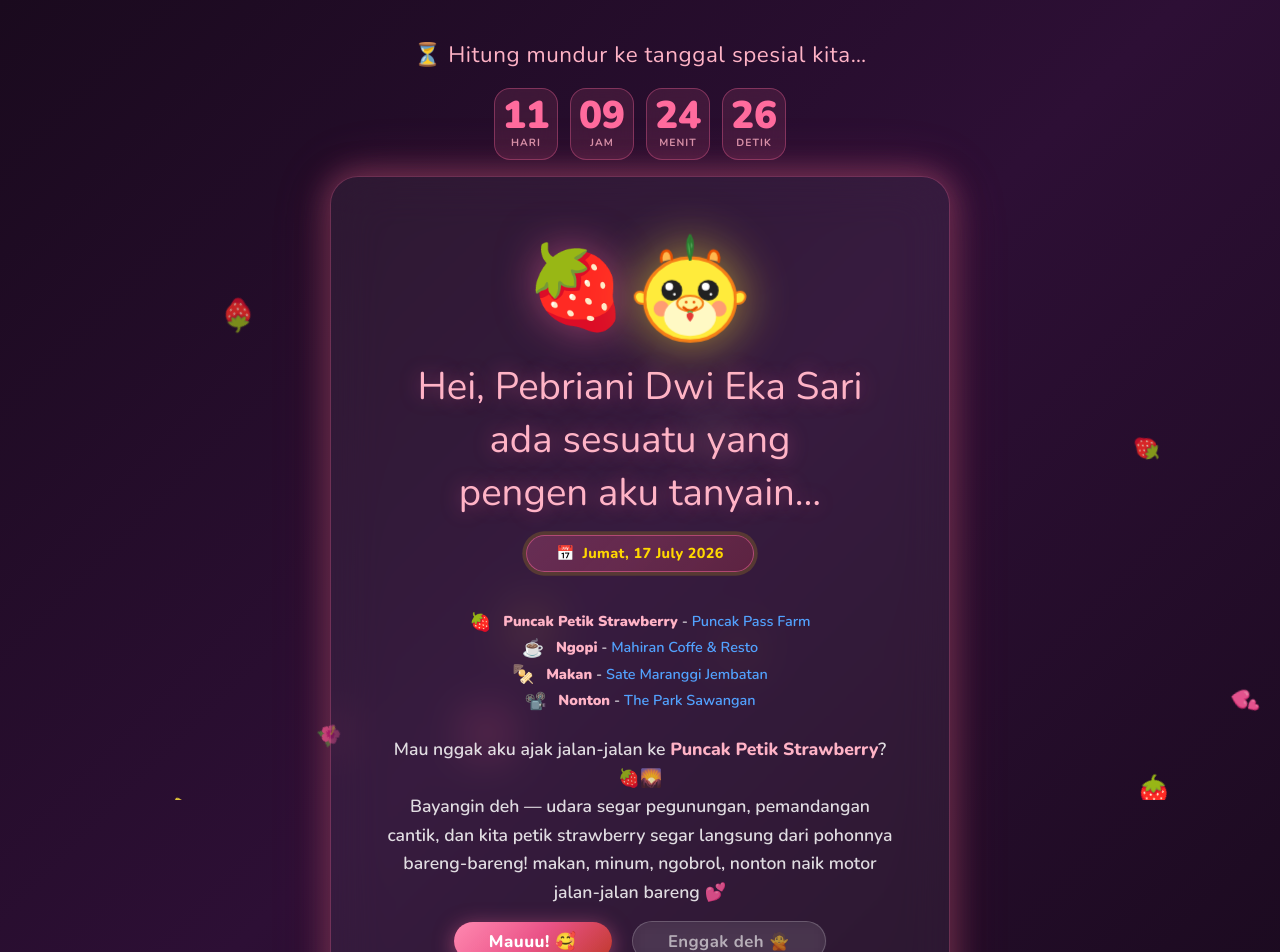
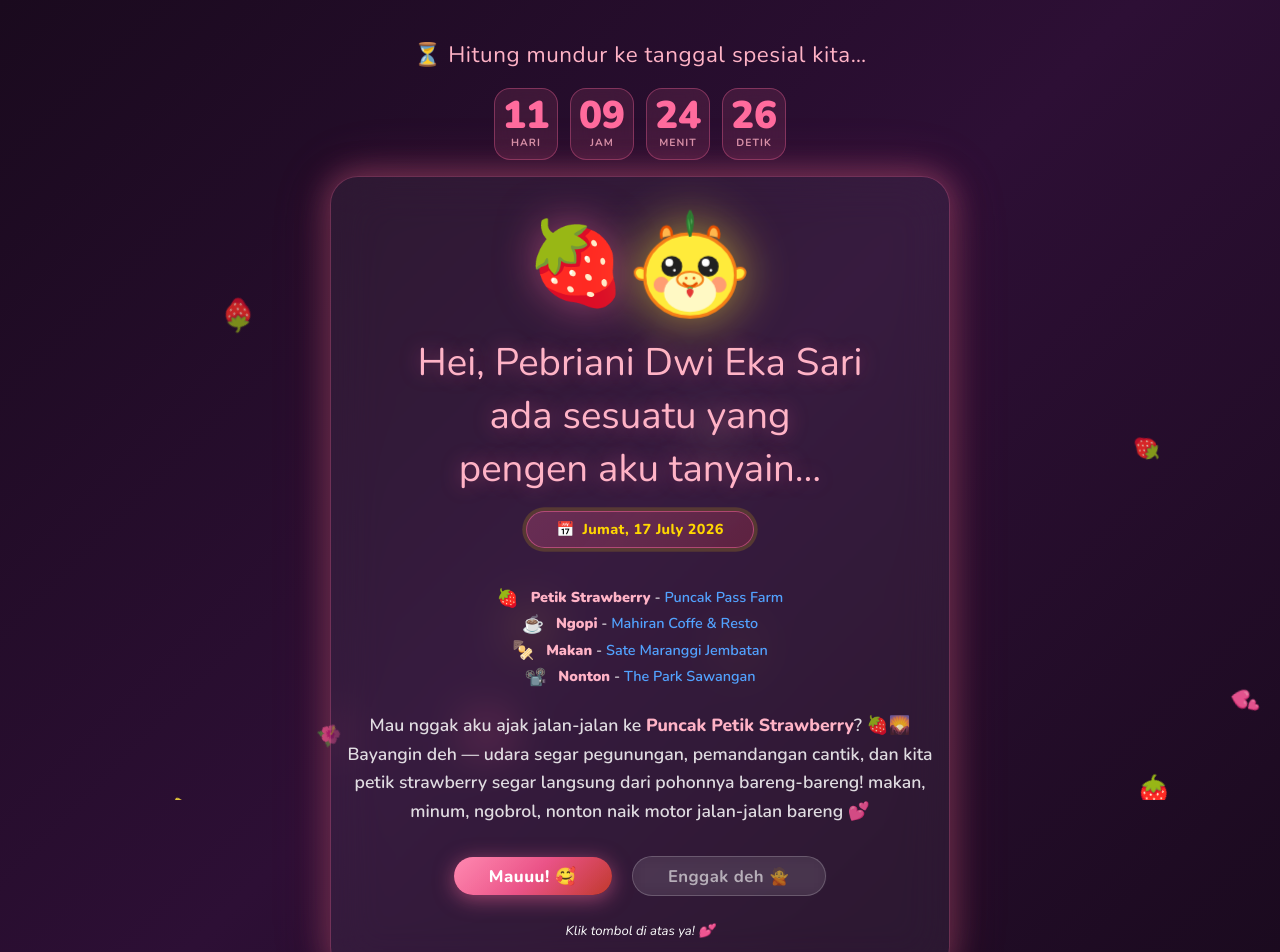
Before and after one commit to rizatsk/rollerblade, a React (Vite) app: page / in a window 1280 px wide. Shown: the top 952 px of the page. Built offline with nearby package versions, Linux system fonts and the light colour scheme; no server answers.

Commit message:
8 - done

```diff
--- a/src/App.jsx
+++ b/src/App.jsx
@@ -29,7 +29,7 @@ const Card = ({ children, id, ariaLabelledBy, extraClass = '' }) => (
       background: 'rgba(255,255,255,0.05)',
       border: '1.5px solid rgba(255,107,157,0.3)',
       boxShadow: '0 8px 40px rgba(0,0,0,0.4), 0 0 30px rgba(255,107,157,0.5), 0 0 60px rgba(255,107,157,0.2)',
-      padding: 'clamp(2rem,6vw,3.5rem)',
+      padding: '2rem 1rem',
       maxWidth: '620px'
     }}
   >
@@ -194,7 +194,7 @@ export default function App() {
                 <div className="flex gap-3 items-center justify-center">
                   <span className="text-[1.1rem] mt-0.5">🍓</span>
                   <p className="text-[0.9rem] leading-relaxed font-semibold" style={{ color: 'rgba(255,255,255,0.85)' }}>
-                    <strong style={{ color: '#ffb3c6', }}>Puncak Petik Strawberry</strong>
+                    <strong style={{ color: '#ffb3c6', }}>Petik Strawberry</strong>
                     {' '}- <a href="https://maps.app.goo.gl/u4bx83FgS1Bu8w5W6" target="_blank" rel="noopener noreferrer" className="text-blue-400 hover:underline">Puncak Pass Farm</a>
                   </p>
                 </div>
--- a/src/components/YesNoButtons.jsx
+++ b/src/components/YesNoButtons.jsx
@@ -74,10 +74,10 @@ export default function YesNoButtons({ onYes }) {
           : undefined,
         opacity: noCount >= SHRINK_AT + 4 ? Math.max(0.2, 1 - (noCount - SHRINK_AT - 4) * 0.1) : 1,
       }
-    : {}
+    : {};
 
   return (
-    <div className="w-full">
+    <div className="w-full" style={{ marginTop: '1rem' }}>
       {/* Buttons container */}
       <div
         ref={containerRef}
```
